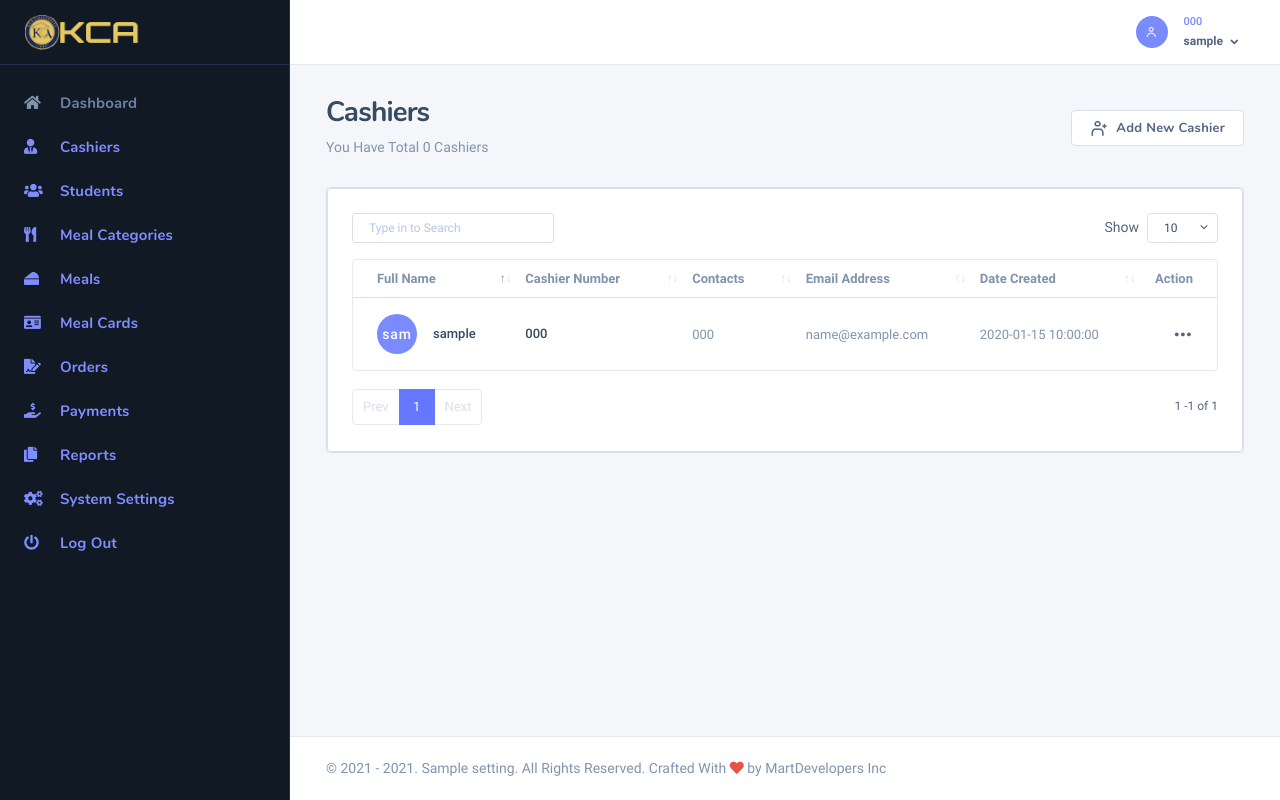
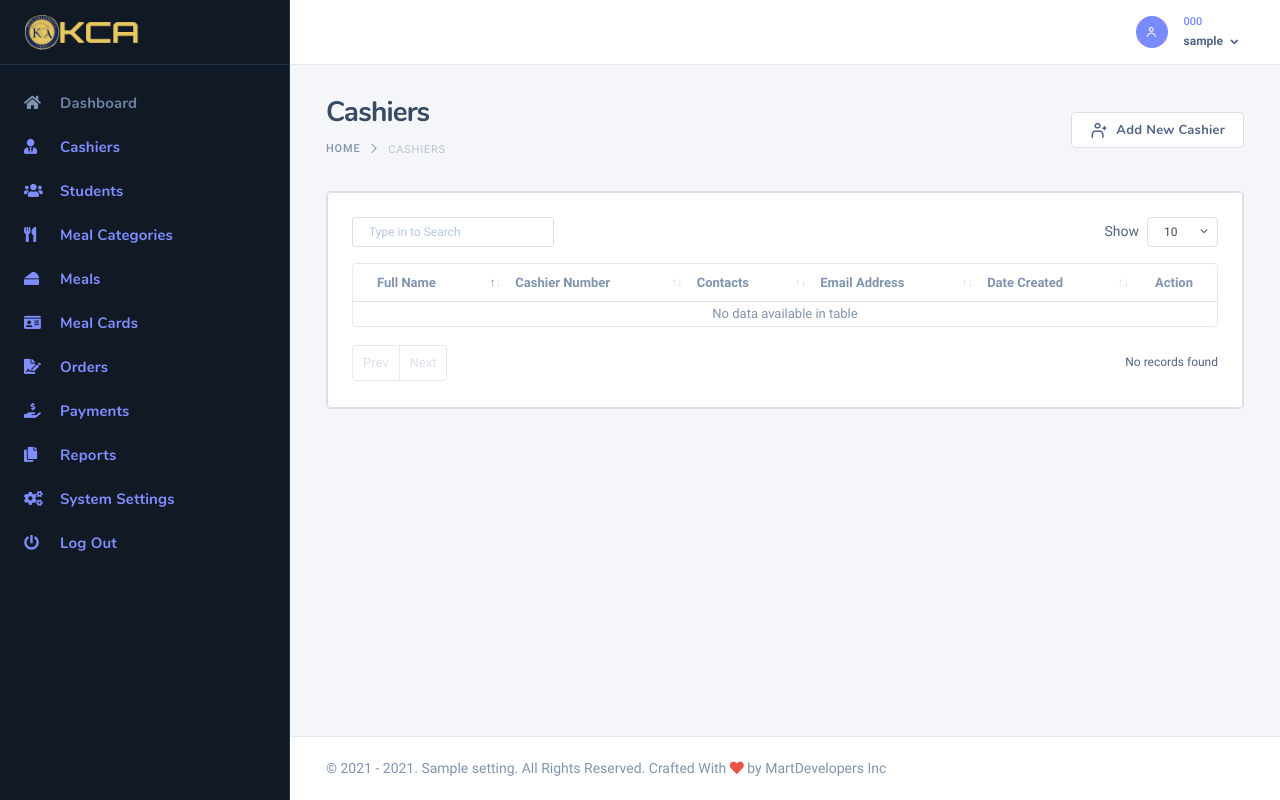
Before and after one commit to MartDevelopers-Inc/mealcard, a PHP site: page /views/cashiers in a window 1280 px wide. Run offline with PHP 8.4, Linux system fonts and the light colour scheme; the visitor is signed in with stand-in values (Sample User, id 1); tables that the repository leaves empty or names only in its code hold one stand-in row (values such as "Sample post"); some libraries are stand-ins or nearby versions; some web fonts are replaced.

Commit message:
Register Breadcrumps

```diff
--- a/partials/header.php
+++ b/partials/header.php
@@ -62,7 +62,7 @@
 
 /* Pop this partial with logged in user session */
 $user_id = $_SESSION['user_id'];
-$ret = "SELECT * FROM  users  ";
+$ret = "SELECT * FROM  users  WHERE user_id = '$user_id' ";
 $stmt = $mysqli->prepare($ret);
 $stmt->execute(); //ok
 $res = $stmt->get_result();
--- a/views/cashiers.php
+++ b/views/cashiers.php
@@ -91,10 +91,10 @@ if (isset($_POST['add_cashier'])) {
             }
         } else {
             /* Insert This Data */
-            $insert = "INSERT INTO users (user_id, user_number, user_name, user_email, user_phone_no, user_password, user_access_level, user_date_created )
+            $insert = "INSERT INTO users (user_id, user_number, user_name, user_email, user_phone_no, user_password, user_access_level, user_date_created)
             VALUES(?,?,?,?,?,?,?,?)";
             $insert_stmt = $mysqli->prepare($insert);
-            $insert_rc  = $insert_stmt->bind_param('ssssssss', $user_id, $user_number, $user_name, $user_phone_no, $user_password, $user_access_level, $user_date_created);
+            $insert_rc  = $insert_stmt->bind_param('ssssssss', $user_id, $user_number, $user_name, $user_email, $user_phone_no, $user_password, $user_access_level, $user_date_created);
             $insert_stmt->execute();
             if ($insert_stmt) {
                 $success = "$user_name, Account Created";
@@ -133,7 +133,12 @@ require_once('../partials/head.php');
                                         <div class="nk-block-head-content">
                                             <h3 class="nk-block-title page-title">Cashiers</h3>
                                             <div class="nk-block-des text-soft">
-                                                <p>You Have Total <?php echo $cashiers; ?> Cashiers</p>
+                                                <nav>
+                                                    <ul class="breadcrumb breadcrumb-arrow">
+                                                        <li class="breadcrumb-item"><a href="dashboard">Home</a></li>
+                                                        <li class="breadcrumb-item active">Cashiers</li>
+                                                    </ul>
+                                                </nav>
                                             </div>
                                         </div><!-- .nk-block-head-content -->
 
@@ -219,7 +224,7 @@ require_once('../partials/head.php');
                                                         <tbody>
                                                             <?php
                                                             /* Pop All Cashiers */
-                                                            $ret = "SELECT * FROM  users WHERE user_access_level  != 'cashier'  ";
+                                                            $ret = "SELECT * FROM  users WHERE user_access_level  = 'cashier'  ";
                                                             $stmt = $mysqli->prepare($ret);
                                                             $stmt->execute(); //ok
                                                             $res = $stmt->get_result();
@@ -229,7 +234,7 @@ require_once('../partials/head.php');
                                                                     <td class="nk-tb-col">
                                                                         <div class="user-card">
                                                                             <div class="user-avatar bg-dim-primary d-none d-sm-flex">
-                                                                                <span><?php echo substr($cashiers->user_name, 0, 3); ?></span>
+                                                                                <span><?php echo substr($cashiers->user_name, 0, 2); ?></span>
                                                                             </div>
                                                                             <div class="user-info">
                                                                                 <span class="tb-lead"><?php echo $cashiers->user_name; ?></span>
```
